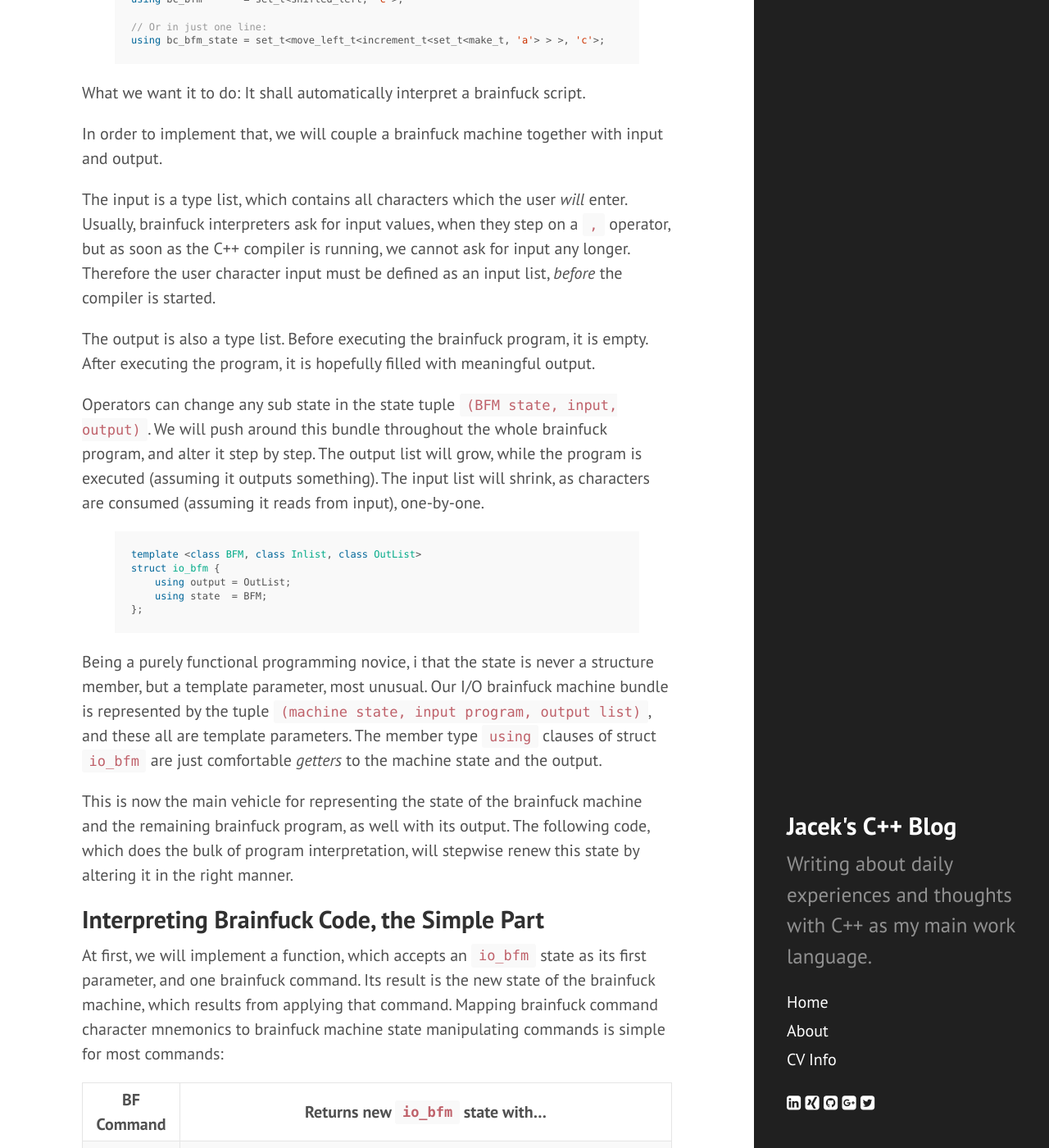
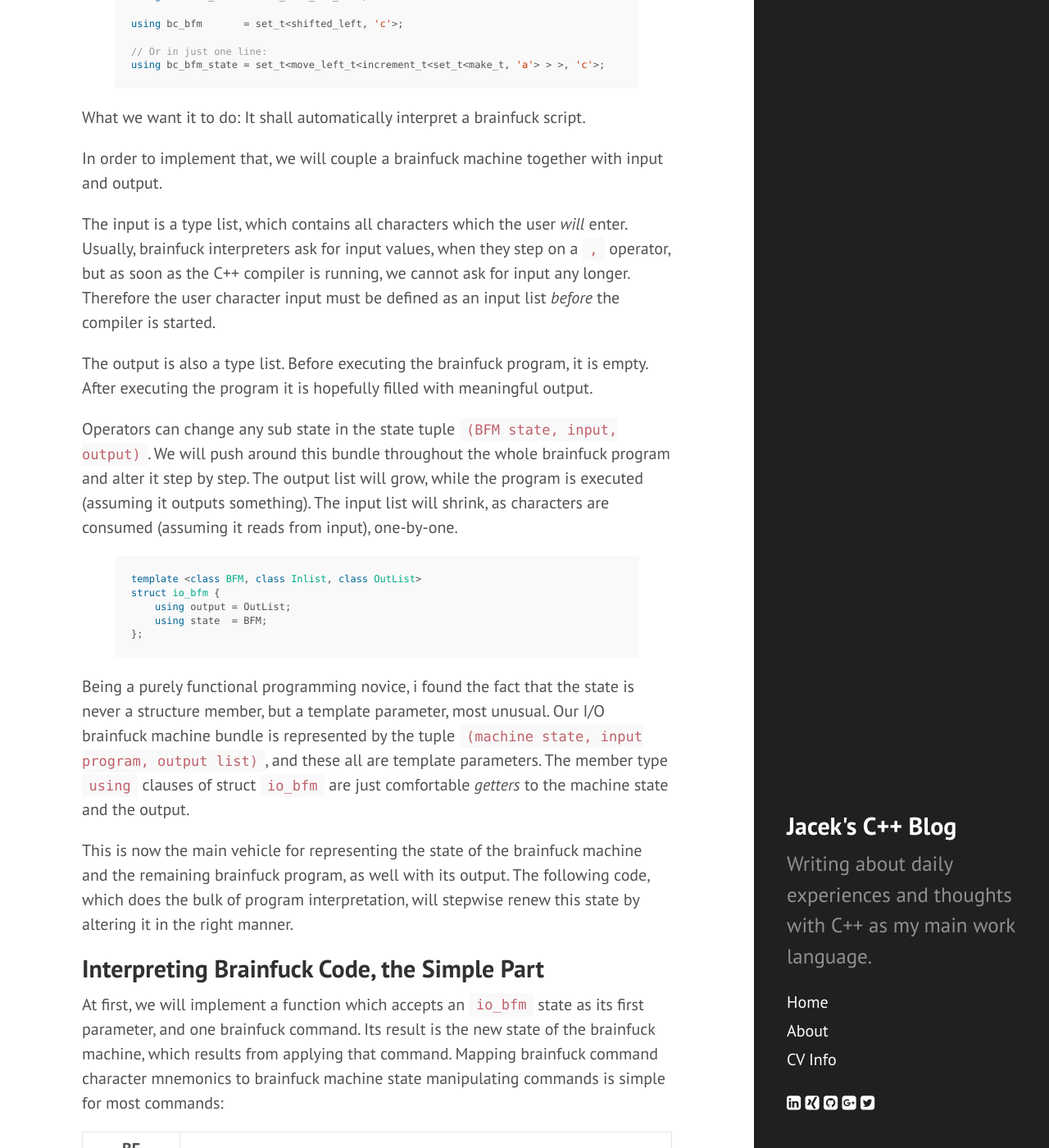
Before and after one commit to tfc/tfc.github.io, a Jekyll site: the page built from _posts/2016-06-16-cpp_template_compile_time_brainfuck_interpreter.md, in a window 1280 px wide and 1400 px high, scrolled down 4761 px. Shown: the whole window at 82% size. Built offline with Jekyll 4.4.1, drawn with Linux system fonts in a browser that asks for light colours; nearby versions of some CDN libraries; comment, search, counter and statistics services are not loaded; some of the changed text lies outside the part shown.

Commit message:
Fix a lot of typos and fix structure

```diff
--- a/_posts/2016-06-16-cpp_template_compile_time_brainfuck_interpreter.md
+++ b/_posts/2016-06-16-cpp_template_compile_time_brainfuck_interpreter.md
@@ -90,7 +90,8 @@
 ## The Brainfuck Machine State
 
 A turing machine tape is enough to represent the state of the whole brainfuck machine.
-Instead of needing any knowledge about its implementation details, we define a type `machine`, which carries a tape state as template parameter, and provides functions to read and alter the state:
+We define a type `machine`, which carries a tape state as template parameter, and provides functions to read and alter the state.
+This way the user does not need to know about any implementation details:
 
 {% highlight c++ linenos %}
 template <typename Tape>
@@ -171,14 +172,14 @@
 
 The input is a type list, which contains all characters which the user *will* enter.
 Usually, brainfuck interpreters ask for input values, when they step on a `,` operator, but as soon as the C++ compiler is running, we cannot ask for input any longer.
-Therefore the user character input must be defined as an input list, *before* the compiler is started.
+Therefore the user character input must be defined as an input list *before* the compiler is started.
 
 The output is also a type list.
 Before executing the brainfuck program, it is empty.
-After executing the program, it is hopefully filled with meaningful output.
+After executing the program it is hopefully filled with meaningful output.
 
 Operators can change any sub state in the state tuple `(BFM state, input, output)`.
-We will push around this bundle throughout the whole brainfuck program, and alter it step by step.
+We will push around this bundle throughout the whole brainfuck program and alter it step by step.
 The output list will grow, while the program is executed (assuming it outputs something).
 The input list will shrink, as characters are consumed (assuming it reads from input), one-by-one.
 
@@ -190,7 +191,7 @@
 };
 {% endhighlight %}
 
-Being a purely functional programming novice, i that the state is never a structure member, but a template parameter, most unusual.
+Being a purely functional programming novice, i found the fact that the state is never a structure member, but a template parameter, most unusual.
 Our I/O brainfuck machine bundle is represented by the tuple `(machine state, input program, output list)`, and these all are template parameters.
 The member type `using` clauses of struct `io_bfm` are just comfortable *getters* to the machine state and the output.
 
@@ -199,7 +200,7 @@
 
 ## Interpreting Brainfuck Code, the Simple Part
 
-At first, we will implement a function, which accepts an `io_bfm` state as its first parameter, and one brainfuck command.
+At first, we will implement a function which accepts an `io_bfm` state as its first parameter, and one brainfuck command.
 Its result is the new state of the brainfuck machine, which results from applying that command.
 Mapping brainfuck command character mnemonics to brainfuck machine state manipulating commands is simple for most commands:
 
@@ -213,7 +214,7 @@
 `>`| ...the tape moved to the right.
 
 This is the simple part.
-The `[` and `]` commands, which define loop structures, are missing.
+The `[` and `]` commands which define loop structures are missing.
 We will get at those just after the other command implementations:
 
 {% highlight c++ linenos %}
@@ -299,7 +300,7 @@
 
 Well, seems as if we need to do some homework first: Implement that *matching bracket finder*.
 
-The general problem is, that a brainfuck loop can contain multiple nested loops.
+The general problem is that a brainfuck loop can contain multiple nested loops.
 
 Examples:
 
```
Also changed, not shown: other parts of _posts/2016-06-16-cpp_template_compile_time_brainfuck_interpreter.md (+12 -14 lines), _posts/2016-05-14-converting_between_c_strings_and_type_lists.md (+6 -6 lines), _posts/2016-05-15-turing_tape_with_type_lists.md (+6 -5 lines).
